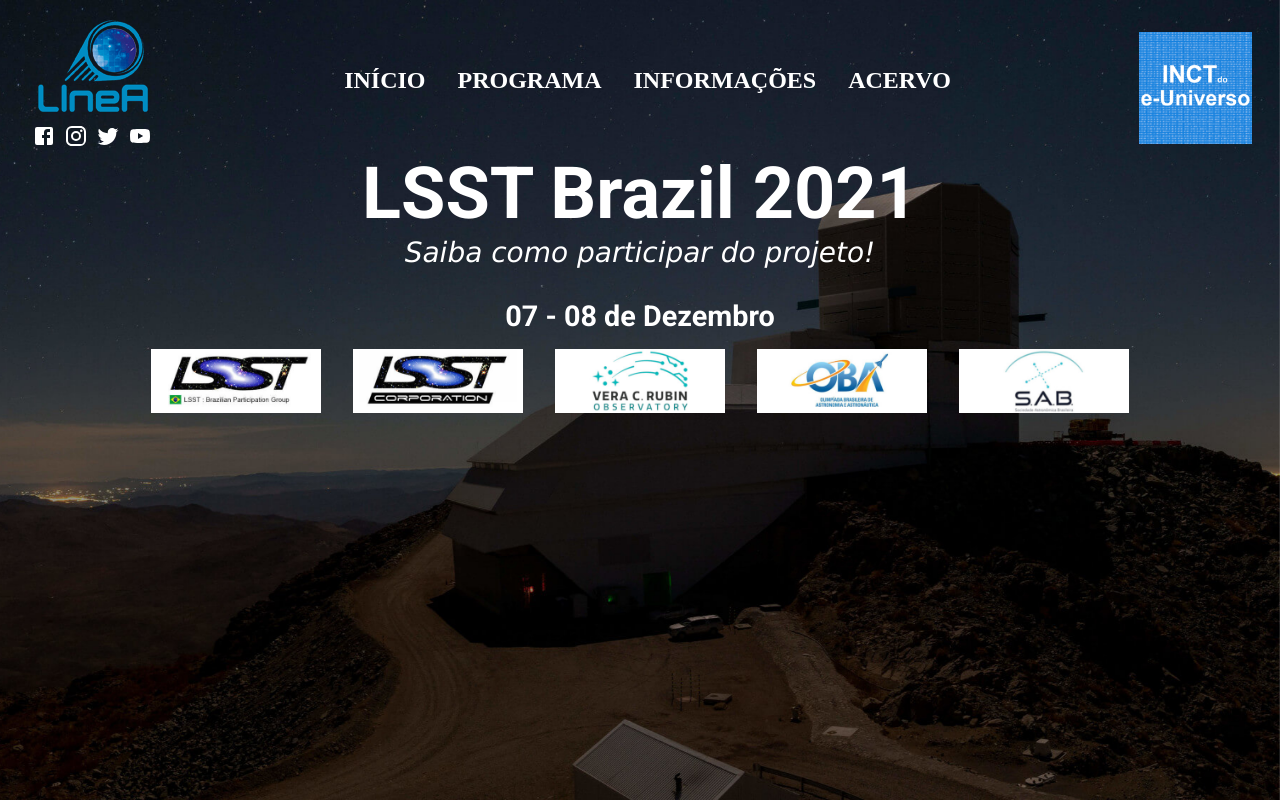
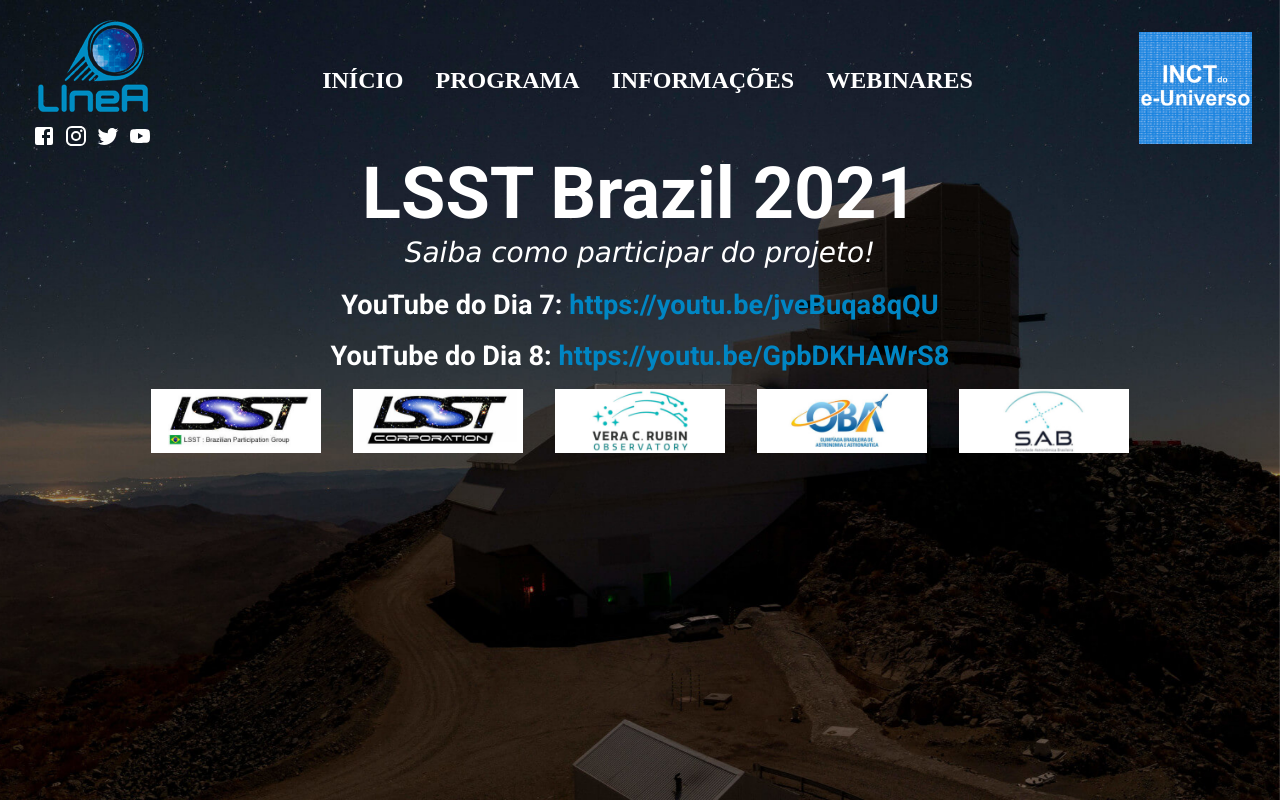
Before and after one commit to linea-it/tadpole, a React (Create React App) app: page / in a window 1280 px wide. Built offline with nearby package versions, Linux system fonts and the light colour scheme; the HTML template or start-up script is replaced by a standard one.

Commit message:
Adding LSST playlist

```diff
--- a/src/components/Header/index.js
+++ b/src/components/Header/index.js
@@ -34,8 +34,8 @@ function Header() {
       href: '/informacoes',
     },
     {
-      description: 'Acervo',
-      href: '/acervo',
+      description: 'Webinares',
+      href: '/webinares',
     },
   ];
 
--- a/src/pages/Home/index.js
+++ b/src/pages/Home/index.js
@@ -18,8 +18,28 @@ function Home() {
           <Typography variant="h2" className={classes.subtitle}>
             Saiba como participar do projeto!
           </Typography>
+          {/* <Typography variant="h3" className={classes.dates}>
+            07 - 08 de Dezembro
+          </Typography> */}
           <Typography variant="h3" className={classes.dates}>
-            07 - 08 de Dezembro
+            YouTube do Dia 7:{' '}
+            <Link
+              href="https://youtu.be/jveBuqa8qQU"
+              target="_blank"
+              className={classes.link}
+            >
+              https://youtu.be/jveBuqa8qQU
+            </Link>
+          </Typography>
+          <Typography variant="h3" className={classes.dates}>
+            YouTube do Dia 8:{' '}
+            <Link
+              href="https://youtu.be/GpbDKHAWrS8"
+              target="_blank"
+              className={classes.link}
+            >
+              https://youtu.be/GpbDKHAWrS8
+            </Link>
           </Typography>
         </Grid>
         <Grid item xs={12} className={classes.logos}>
--- a/src/pages/Home/styles.js
+++ b/src/pages/Home/styles.js
@@ -67,22 +67,24 @@ const useStyles = makeStyles((theme) => ({
     },
   },
   dates: {
-    fontSize: '2.8rem',
+    fontSize: '2.2rem',
     fontWeight: 'bold',
-    marginTop: 40,
+    marginTop: 30,
 
     [theme.breakpoints.down('lg')]: {
-      fontSize: '1.8rem',
-      marginTop: 30,
+      fontSize: '1.7rem',
+      marginTop: 20,
     },
     [theme.breakpoints.down('md')]: {
-      fontSize: '1.6rem',
-      marginTop: 20,
+      fontSize: '1.5rem',
+      marginTop: 10,
     },
     [theme.breakpoints.down('sm')]: {
-      fontSize: '1.4rem',
-      marginTop: 10,
+      fontSize: '1.1rem',
     },
+  },
+  link: {
+    color: '#0086c4',
   },
 }));
 
--- a/src/pages/Acervo/index.js
+++ b/src/pages/Webinares/index.js
@@ -2,9 +2,9 @@ import React from 'react';
 import { Container, Grid, Typography } from '@material-ui/core';
 import useStyles from './styles';
 
-function Acervo() {
+function Webinares() {
   // Change dynamically the page title:
-  document.title = 'LSST Brazil 2021 | Acervo';
+  document.title = 'LSST Brazil 2021 | Webinares';
 
   const classes = useStyles();
 
@@ -12,13 +12,27 @@ function Acervo() {
     <Container className={classes.container}>
       <Grid
         container
-        direction="column"
-        justifyContent="flex-start"
-        alignItems="center"
+        // direction="column"
+        justifyContent="center"
+        alignItems="flex-start"
       >
         <Grid item>
           <Typography variant="h3" align="center" color="inherit">
-            Acervo
+            Webinares
+          </Typography>
+          <br />
+          <br />
+          <Typography
+            variant="body1"
+            className={classes.bodyTextBigger}
+            align="justify"
+            color="inherit"
+            gutterBottom
+          >
+            Ao longo dos anos o LIneA vem organizando webinares com
+            pesquisadores e tecnólogos do Vera C. Rubin Observatory, tentando
+            apresentar diferentes aspectos do projeto. Segue abaixo o acervo
+            compilado com 40 vídeos:
           </Typography>
         </Grid>
         <Grid item className={classes.playlistContainer}>
@@ -38,4 +52,4 @@ function Acervo() {
   );
 }
 
-export default Acervo;
+export default Webinares;
--- a/src/pages/Acervo/styles.js
+++ b/src/pages/Webinares/styles.js
@@ -34,6 +34,10 @@ const styles = makeStyles((theme) => ({
       height: '400',
     },
   },
+
+  bodyTextBigger: {
+    fontSize: '1.25rem',
+  },
 }));
 
 export default styles;
--- a/src/routes/index.js
+++ b/src/routes/index.js
@@ -4,7 +4,7 @@ import { BrowserRouter, Switch, Route } from 'react-router-dom';
 import Home from '../pages/Home';
 import Programa from '../pages/Programa';
 import Informacoes from '../pages/Informacoes';
-import Acervo from '../pages/Acervo';
+import Webinares from '../pages/Webinares';
 import NotFound from '../pages/NotFound';
 import Header from '../components/Header';
 import useStyles from './styles';
@@ -21,7 +21,7 @@ export default function Routes() {
           <Route exact path="/" component={Home} />
           <Route exact path="/programa" component={Programa} />
           <Route exact path="/informacoes" component={Informacoes} />
-          <Route exact path="/acervo" component={Acervo} />
+          <Route exact path="/webinares" component={Webinares} />
           <Route component={NotFound} />
         </Switch>
       </div>
```
